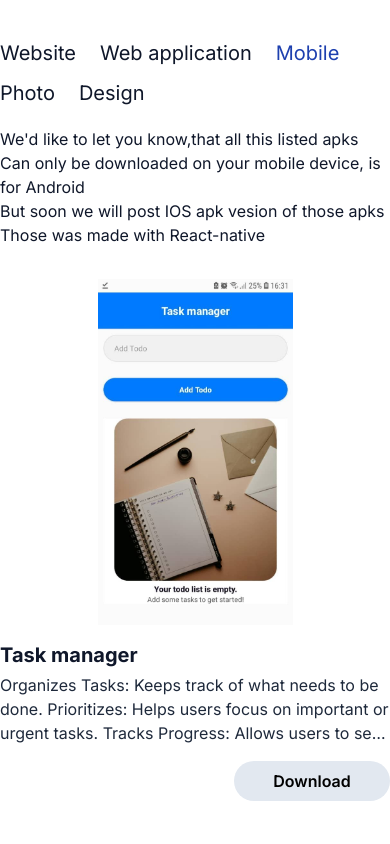
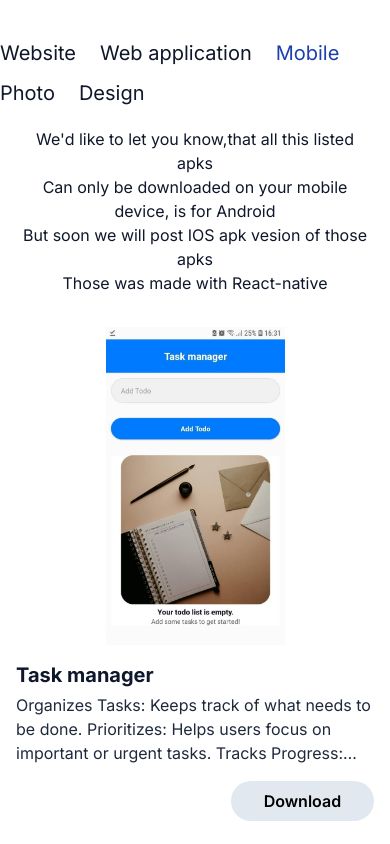
Before and after one commit to tchasinga/devservice, a Next.js app: page /mobile in a window 390 px wide. Shown: the top 844 px of the page. Built offline with nearby package versions, Linux system fonts and the light colour scheme.

Commit message:
Update mobile page with improved layout and Android APK download information

```diff
--- a/src/app/(rooms)/mobile/page.jsx
+++ b/src/app/(rooms)/mobile/page.jsx
@@ -4,7 +4,7 @@ import Mobiled from '../../Components/extra/Mobiled'
 export default function page() {
   return (
     <div>
-      <div className="flex flex-col justify-center text-slate-900 pb-5">
+      <div className="flex flex-col text-center text-slate-900 pb-5 px-4">
          <p>We&apos;d like to let you know,that all this listed apks</p>
          <p>Can only be downloaded on your mobile device, is for Android</p>
          <p>But soon we will post IOS apk vesion of those apks</p>
--- a/src/app/Components/extra/Mobiled.jsx
+++ b/src/app/Components/extra/Mobiled.jsx
@@ -17,7 +17,7 @@ export default function Mobiled() {
 
   return (
     <div>
-      <div className="gridGeneralY">
+      <div className="gridGeneralY px-4">
         {mobiledater.slice(0).map((item, index) => (
           <motion.div
             key={item.id}
--- a/src/app/Components/extra/Webaplication.jsx
+++ b/src/app/Components/extra/Webaplication.jsx
@@ -21,7 +21,7 @@ export default function Webaplication() {
 
   return (
     <div>
-      <div className="gridGeneralY">
+      <div className="gridGeneralY px-4">
         {projectmanager.slice(5,10).map((item, index) => (
           <motion.div
             key={item.id}
--- a/src/app/Components/extra/Website.jsx
+++ b/src/app/Components/extra/Website.jsx
@@ -29,7 +29,7 @@ export default function Website() {
 
   return (
     <div>
-      <div className="gridGeneralY ">
+      <div className="gridGeneralY px-4">
         {projectmanager.slice(0, 5).map((item, index) => (
           <motion.div
             key={item.id}
```
